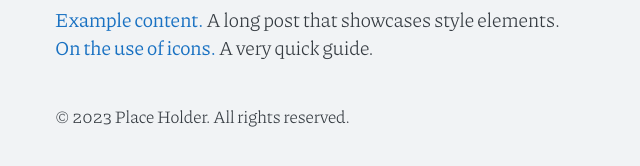
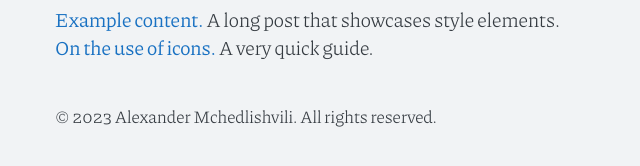
Before and after one commit to Alex-Mchedlishvili/Alex-Mchedlishvili.github.io, a Jekyll site: the page built from index.md, in a window 1280 px wide and 900 px high, scrolled down 1076 px. Shown: the part 731-897 px from the top of the window, without its empty margins (312-952 px from the left). Built offline with Jekyll 4.4.1, drawn with Linux system fonts in a browser that asks for light colours; some of the changed text lies outside the part shown.

Commit message:
Update _config.yml
Added name and brief description and email.

```diff
--- a/_config.yml
+++ b/_config.yml
@@ -1,7 +1,7 @@
 # site settings
 
-title: cvless
-description: Jekyll theme for a beautiful online CV
+title: Alexander Mchedlishvili
+description: Polar Satellite Remote Sensing Ph.D. Candidate, Programmer, Science Communicator
 taglong: Jekyll theme for a beautiful online CV
 tagshort: Jekyll theme
 url: https://cvless.netlify.app
@@ -12,8 +12,8 @@ repo: https://github.com/username/username.github.io
 # author settings
 
 author:
-  name: Place Holder
-  email: username@domain.com
+  name: Alexander Mchedlishvili
+  email: alexander.mchedlishvili.jobs@gmail.com
 photo: /assets/jpg/photo.jpg
 
 # social media links
```
